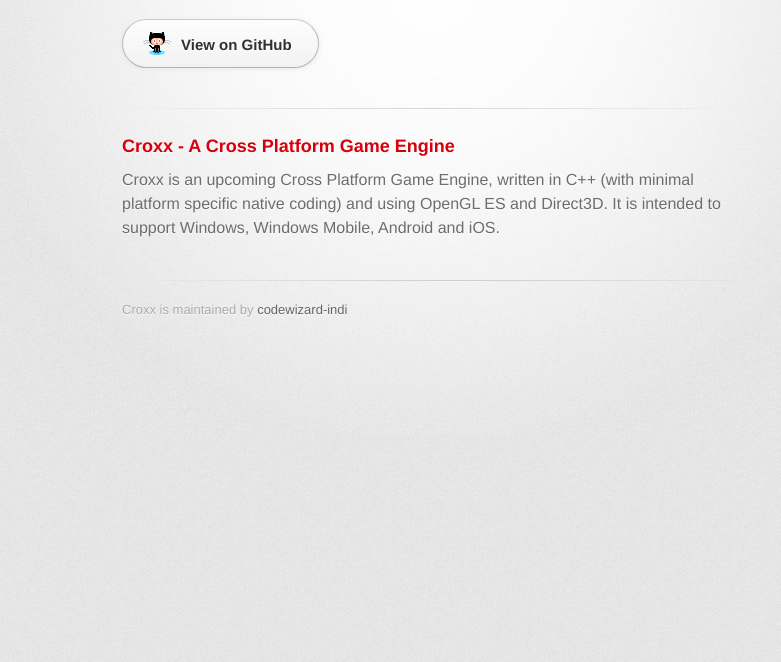
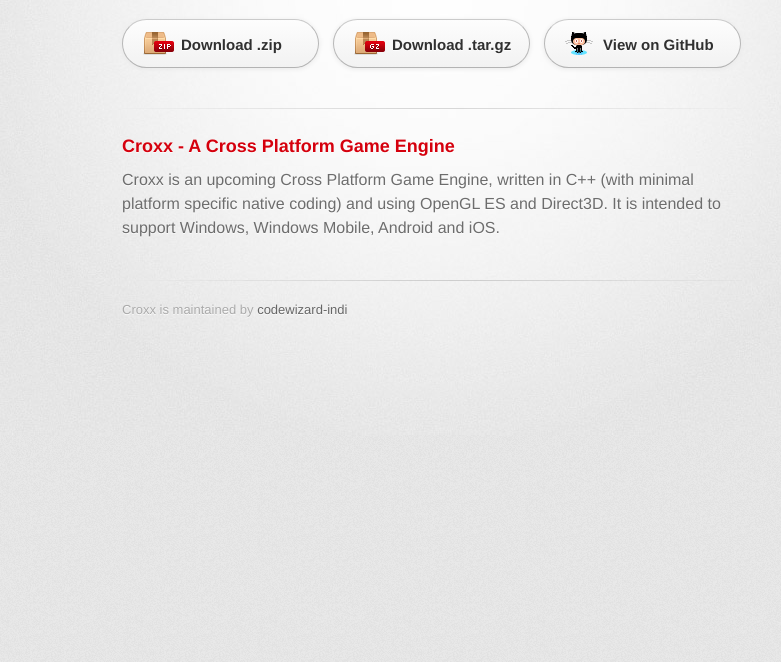
Before and after one commit to codewizard-indi/croxx, a plain HTML site: page index.html in a window 1280 px wide. Shown: the part 138-800 px from the top of the page, without its empty margins (208-989 px from the left). Drawn offline with Linux system fonts and the light colour scheme; a web font is replaced by a local one.

Commit message:
Update index.html

```diff
--- a/index.html
+++ b/index.html
@@ -23,8 +23,9 @@
         </header>
 
         <section id="downloads" class="clearfix">
-
-          <a href="https://github.com/codewizard-indi/croxx" id="view-on-github" class="button"><span>View on GitHub</span></a>
+         <a href="#" id="download-zip" class="button"><span>Download .zip</span></a>
+         <a href="#" id="download-tar-gz" class="button"><span>Download .tar.gz</span></a>
+         <a href="https://github.com/codewizard-indi/croxx" id="view-on-github" class="button"><span>View on GitHub</span></a>
         </section>
 
         <hr>
```
